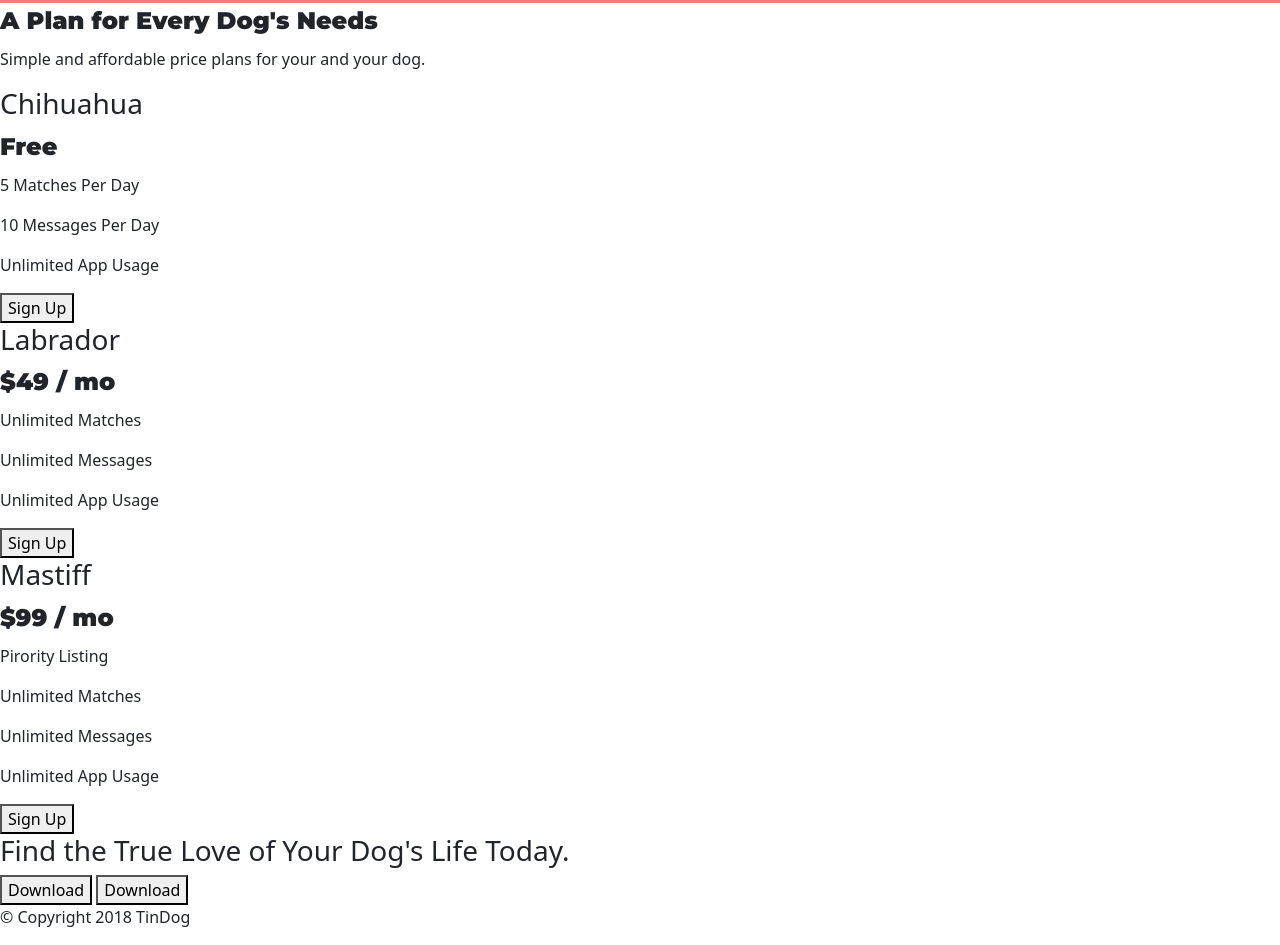
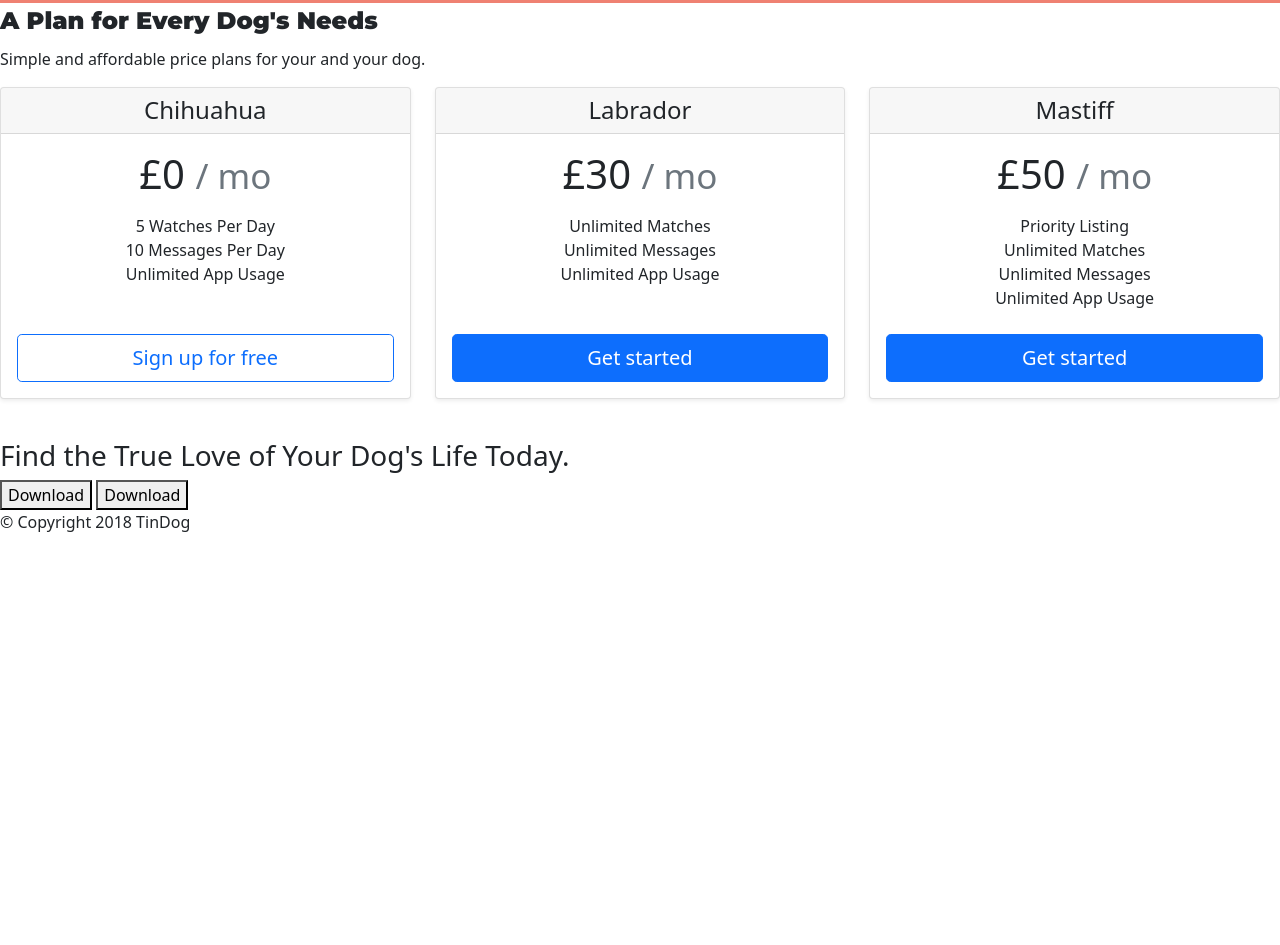
Before and after one commit to Blue-Eyes-FrontEnd-Dragon/TinDog-Frontend, a website: page docs/index.html in a window 1280 px wide. Shown: the part 1756-2701 px from the top of the page. After the commit the page ends 2306 px from the top, so only its background shows below. Drawn offline with nearby package versions, Linux system fonts and the light colour scheme; files whose address does not match are found by name.

Commit message:
Add dynamic sizin pricing section

```diff
--- a/docs/index.html
+++ b/docs/index.html
@@ -107,34 +107,62 @@
 
   <section id="pricing">
 
-      <h2>A Plan for Every Dog's Needs</h2>
-      <p>Simple and affordable price plans for your and your dog.</p>
+    <h2>A Plan for Every Dog's Needs</h2>
+    <p>Simple and affordable price plans for your and your dog.</p>
 
-
-      <h3>Chihuahua</h3>
-      <h2>Free</h2>
-      <p>5 Matches Per Day</p>
-      <p>10 Messages Per Day</p>
-      <p>Unlimited App Usage</p>
-      <button type="button">Sign Up</button>
-
-
-      <h3>Labrador</h3>
-      <h2>$49 / mo</h2>
-      <p>Unlimited Matches</p>
-      <p>Unlimited Messages</p>
-      <p>Unlimited App Usage</p>
-      <button type="button">Sign Up</button>
-
-
-      <h3>Mastiff</h3>
-      <h2>$99 / mo</h2>
-      <p>Pirority Listing</p>
-      <p>Unlimited Matches</p>
-      <p>Unlimited Messages</p>
-      <p>Unlimited App Usage</p>
-      <button type="button">Sign Up</button>
-
+    <div class="row row-cols-1 row-cols-md-3 mb-3 text-center">
+      <div class="col-lg-4 col-md-6">
+        <div class="card mb-4 shadow-sm">
+        <div class="card-header">
+          <h4 class="my-0 fw-normal">Chihuahua</h4>
+        </div>
+        <div class="card-body">
+          <h1 class="card-title pricing-card-title">£0 <small class="text-muted">/ mo</small></h1>
+          <ul class="list-unstyled mt-3 mb-4">
+            <li>5 Watches Per Day</li>
+            <li>10 Messages Per Day</li>
+            <li>Unlimited App Usage</li>
+            <br />
+          </ul>
+          <button type="button" class="w-100 btn btn-lg btn-outline-primary">Sign up for free</button>
+        </div>
+      </div>
+      </div>
+      <div class="col-lg-4 col-md-6">
+        <div class="card mb-4 shadow-sm">
+        <div class="card-header">
+          <h4 class="my-0 fw-normal">Labrador</h4>
+        </div>
+        <div class="card-body">
+          <h1 class="card-title pricing-card-title">£30 <small class="text-muted">/ mo</small></h1>
+          <ul class="list-unstyled mt-3 mb-4">
+            <li>Unlimited Matches</li>
+            <li>Unlimited Messages</li>
+            <li>Unlimited App Usage</li>
+            <br />
+          </ul>
+          <button type="button" class="w-100 btn btn-lg btn-primary">Get started</button>
+        </div>
+      </div>
+      </div>
+      <div class="col-lg-4 col-md-12">
+        <div class="card mb-4 shadow-sm">
+        <div class="card-header">
+          <h4 class="my-0 fw-normal">Mastiff</h4>
+        </div>
+        <div class="card-body">
+          <h1 class="card-title pricing-card-title">£50 <small class="text-muted">/ mo</small></h1>
+          <ul class="list-unstyled mt-3 mb-4">
+            <li>Priority Listing</li>
+            <li>Unlimited Matches</li>
+            <li>Unlimited Messages</li>
+            <li>Unlimited App Usage</li>
+          </ul>
+          <button type="button" class="w-100 btn btn-lg btn-primary">Get started</button>
+        </div>
+      </div>
+      </div>
+    </div>
     </section>
 
 
```
